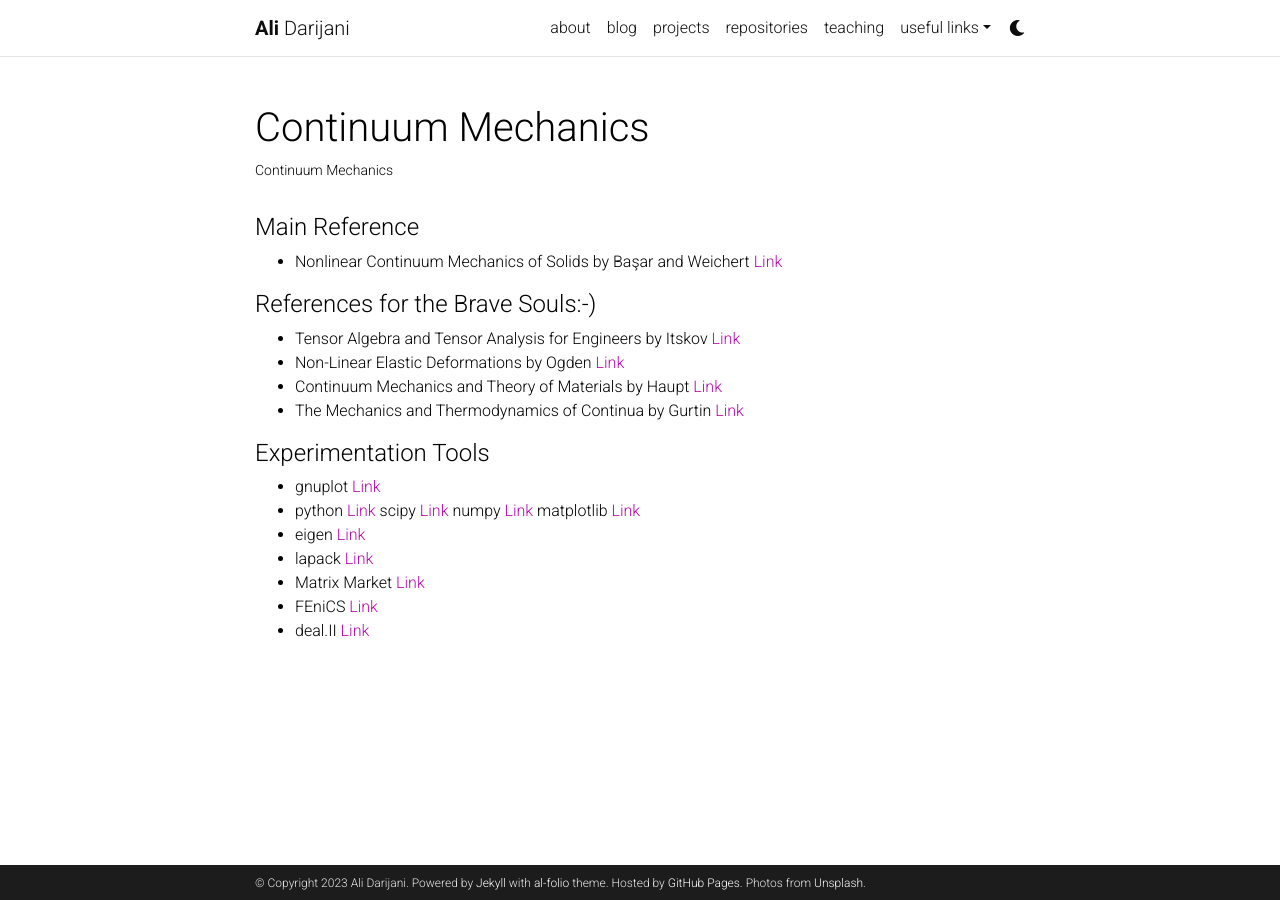
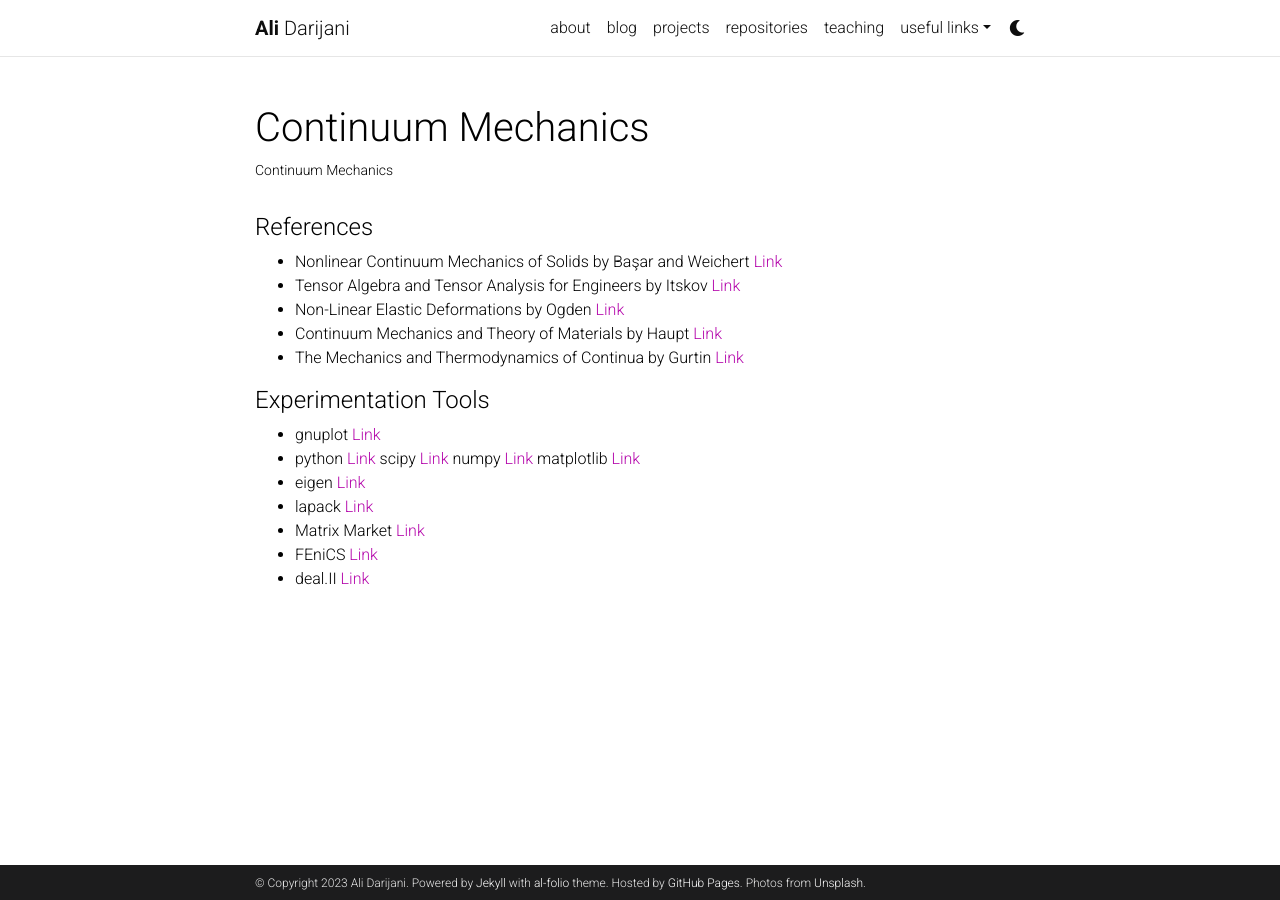
Before and after one commit to adarijani/adarijani.github.io_archived, a Jekyll site: the page built from _projects/continuum_mechanics.md, in a window 1280 px wide. Built offline with Jekyll 4.4.1, drawn with Linux system fonts in a browser that asks for light colours; comment, search, counter and statistics services are not loaded; a style sheet for code colours, icons or effects is not loaded.

Commit message:
Update continuum_mechanics.md

```diff
--- a/_projects/continuum_mechanics.md
+++ b/_projects/continuum_mechanics.md
@@ -9,12 +9,9 @@ category: teaching
 
 
 
-#### Main Reference
+#### References
 
 - Nonlinear Continuum Mechanics of Solids by Başar and Weichert [Link](https://link.springer.com/book/10.1007/978-3-662-04299-1)
-
-#### References for the Brave Souls:-)
-
 - Tensor Algebra and Tensor Analysis for Engineers by Itskov [Link](https://link.springer.com/book/10.1007/978-3-319-98806-1)
 - Non-Linear Elastic Deformations by Ogden [Link](https://store.doverpublications.com/0486696480.html)
 - Continuum Mechanics and Theory of Materials by Haupt [Link](https://link.springer.com/book/10.1007/978-3-662-04775-0)
```
